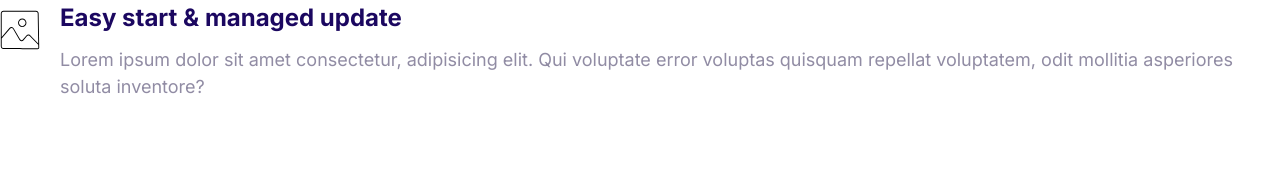
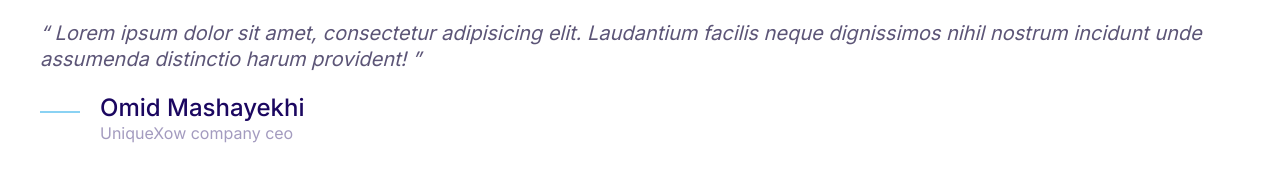
Before and after one commit to UniqueXow/Moshify-omid, a plain HTML site: page index.html in a window 1280 px wide. Drawn offline with Linux system fonts and the light colour scheme.

Commit message:
define quote

```diff
--- a/css/style.css
+++ b/css/style.css
@@ -4,6 +4,7 @@
   --color-accent: #ff3400;
   --color-headings: #1b0760;
   --color-body: #918ca4;
+  --color-body-darker: #5c5577;
   --color-border: #ccc;
   --border-radius: 30px;
 }
@@ -321,3 +322,44 @@ a {
 .media__img {
   margin-top: 1rem;
 }
+/*Quote*/
+.quote {
+  font-size: 3rem;
+  font-style: italic;
+  color: var(--color-body-darker);
+  line-height: 1.3;
+}
+.quote__text::before {
+  content: open-quote;
+}
+.quote__text::after {
+  content: close-quote;
+}
+
+.quote__author {
+  font-size: 3rem;
+  font-weight: 500;
+  font-style: normal;
+  margin-bottom: 0;
+}
+.quote__company {
+  font-style: normal;
+  color: var(--color-headings);
+  opacity: 0.4;
+  font-size: 2rem;
+}
+.quote__line {
+  position: relative;
+  bottom: 10px;
+}
+@media screen and (min-width: 1024px) {
+  .quote {
+    font-size: 2rem;
+  }
+  .quote__author {
+    font-size: 2.4rem;
+  }
+  .quote__company {
+    font-size: 1.6rem;
+  }
+}
--- a/index.html
+++ b/index.html
@@ -15,20 +15,25 @@
     <link rel="stylesheet" href="css/normalize.css" />
   </head>
   <body>
+    <blockquote class="quote">
+      <p class="quote__text">
+        Lorem ipsum dolor sit amet, consectetur adipisicing elit. Laudantium
+        facilis neque dignissimos nihil nostrum incidunt unde assumenda
+        distinctio harum provident!
+      </p>
+      <footer>
         <div class="media">
           <div class="media__img">
-        <svg class="icon icon--sec">
-          <use xlink:href="img/sprite.svg#snap"></use>
+            <svg class="icon icon--sec quote__line">
+              <use xlink:href="img/sprite.svg#line"></use>
             </svg>
           </div>
           <div class="media__body">
-        <h3 class="media__title">Easy start & managed update</h3>
-        <p>
-          Lorem ipsum dolor sit amet consectetur, adipisicing elit. Qui
-          voluptate error voluptas quisquam repellat voluptatem, odit mollitia
-          asperiores soluta inventore?
-        </p>
+            <h3 class="media__title quote__author">Omid Mashayekhi</h3>
+            <p class="quote__company">UniqueXow company ceo</p>
           </div>
         </div>
+      </footer>
+    </blockquote>
   </body>
 </html>
```
Also changed, not shown: componets/quote.html (added, +20 -0 lines). Lines whose indentation alone changed are shown as unchanged.
